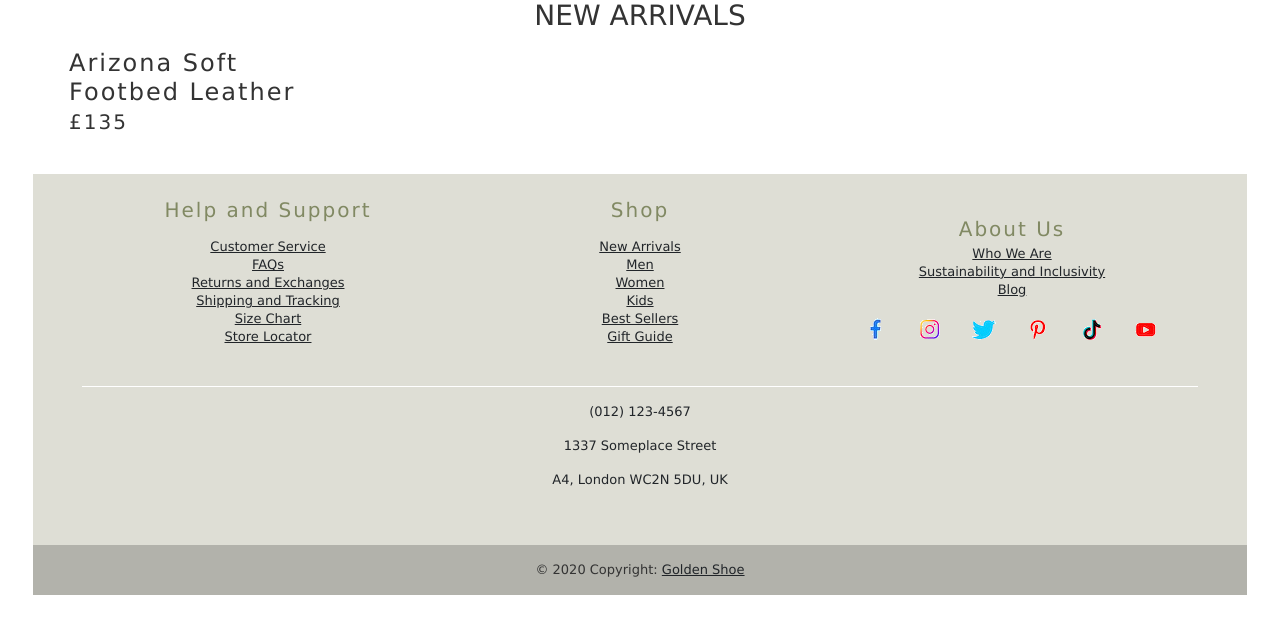
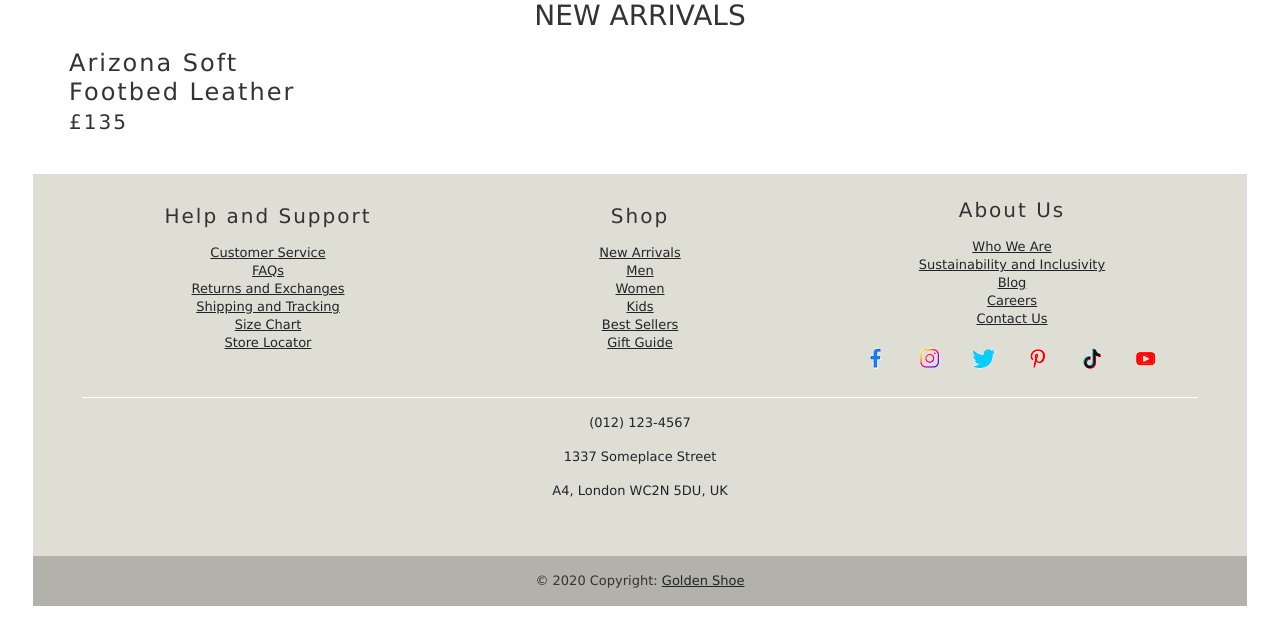
Before and after one commit to natp4444/golden_shoe, a Rails app: page /products in a window 1280 px wide. Shown: the part 247-886 px from the top of the page. Before the commit the page ends 842 px from the top, so only its background shows below. Run offline with Rails 7, Linux system fonts and the light colour scheme; data comes from the database, SQL or seed files in the repository; style sheets or scripts are compiled from the project's sources; parts of the project's set-up code (start-up, migrations or seed data) failed here and were passed over; some libraries are stand-ins or nearby versions.

Commit message:
footer refactor

```diff
--- a/app/views/products/_footer.html.erb
+++ b/app/views/products/_footer.html.erb
@@ -4,7 +4,7 @@
   <div class="container p-4">
     <div class="row align-items-center">
       <div class="col-lg-4 col-md-12 mb-4 ">
-        <h5 class="mb-3 text-center" style="letter-spacing: 2px; color: #818963;">Help and Support</h5>
+        <h5 class="mb-3 text-center" style="letter-spacing: 2px; ">Help and Support</h5>
         <ul class="list-unstyled mb-6 text-center">
           <li>
             <a href="#!" class="text-dark text-center">Customer Service</a>
@@ -27,7 +27,7 @@
         </ul>
       </div>
       <div class="col-lg-4 col-md-12 mb-4 ">
-        <h5 class="mb-3 text-center" style="letter-spacing: 2px; color: #818963;">Shop</h5>
+        <h5 class="mb-3 text-center" style="letter-spacing: 2px;">Shop</h5>
         <ul class="list-unstyled text-center">
           <li>
             <a href="#!" class="text-dark">New Arrivals</a>
@@ -51,7 +51,7 @@
       </div>
 
       <div class="col-lg-4 col-md-12 mb-4 ">
-        <h5 class="mb-1 text-center" style="letter-spacing: 2px; color: #818963;">About Us</h5>
+        <h5 class="mb-3 text-center" style="letter-spacing: 2px;">About Us</h5>
         <ul class="list-unstyled text-center">
           <li>
             <a href="#!" class="text-dark">Who We Are</a>
@@ -61,6 +61,12 @@
           </li>
           <li>
             <a href="#!" class="text-dark">Blog</a>
+          </li>
+          <li>
+            <a href="#!" class="text-dark">Careers</a>
+          </li>
+          <li>
+            <a href="#!" class="text-dark">Contact Us</a>
           </li>
         </ul>
 
@@ -87,12 +93,6 @@
           </div>
         </div>
 
-
-
-
-
-
-
       </div>
     </div>
     <div class="row align-items-center">
```
